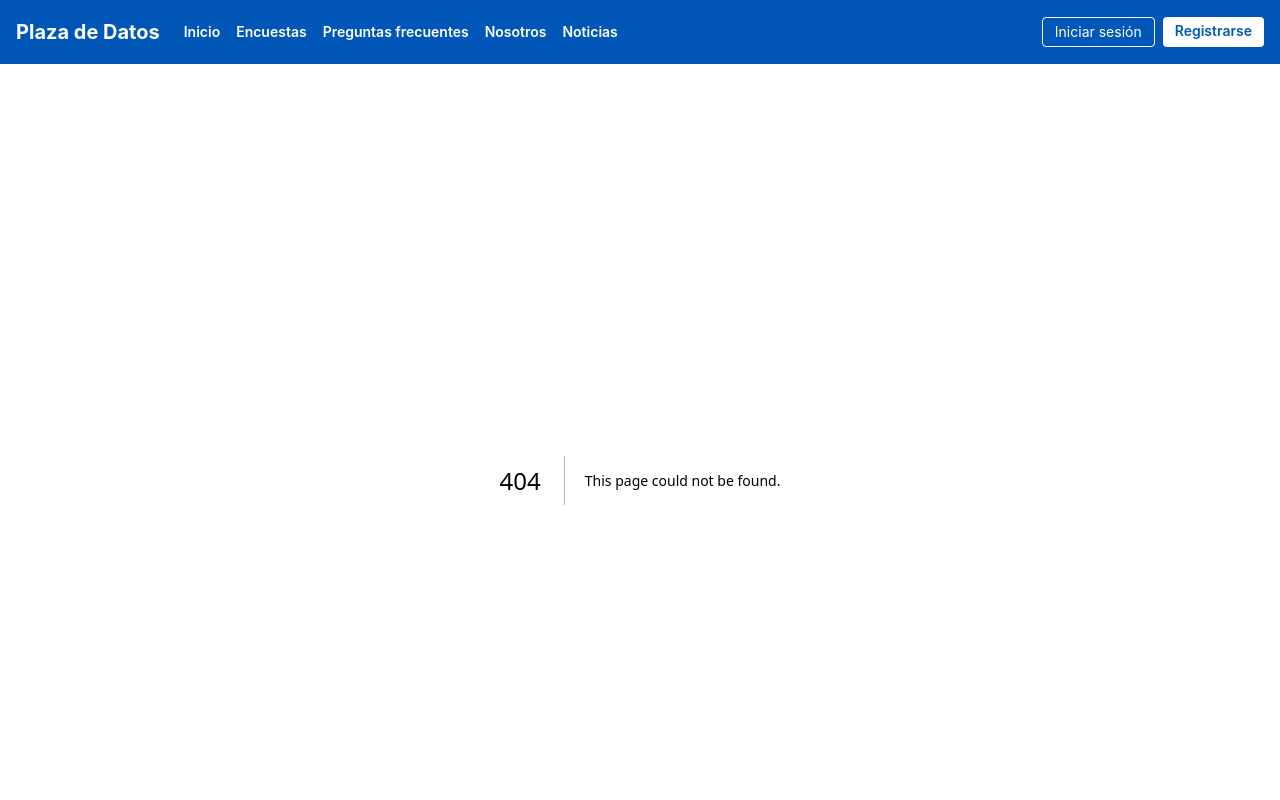
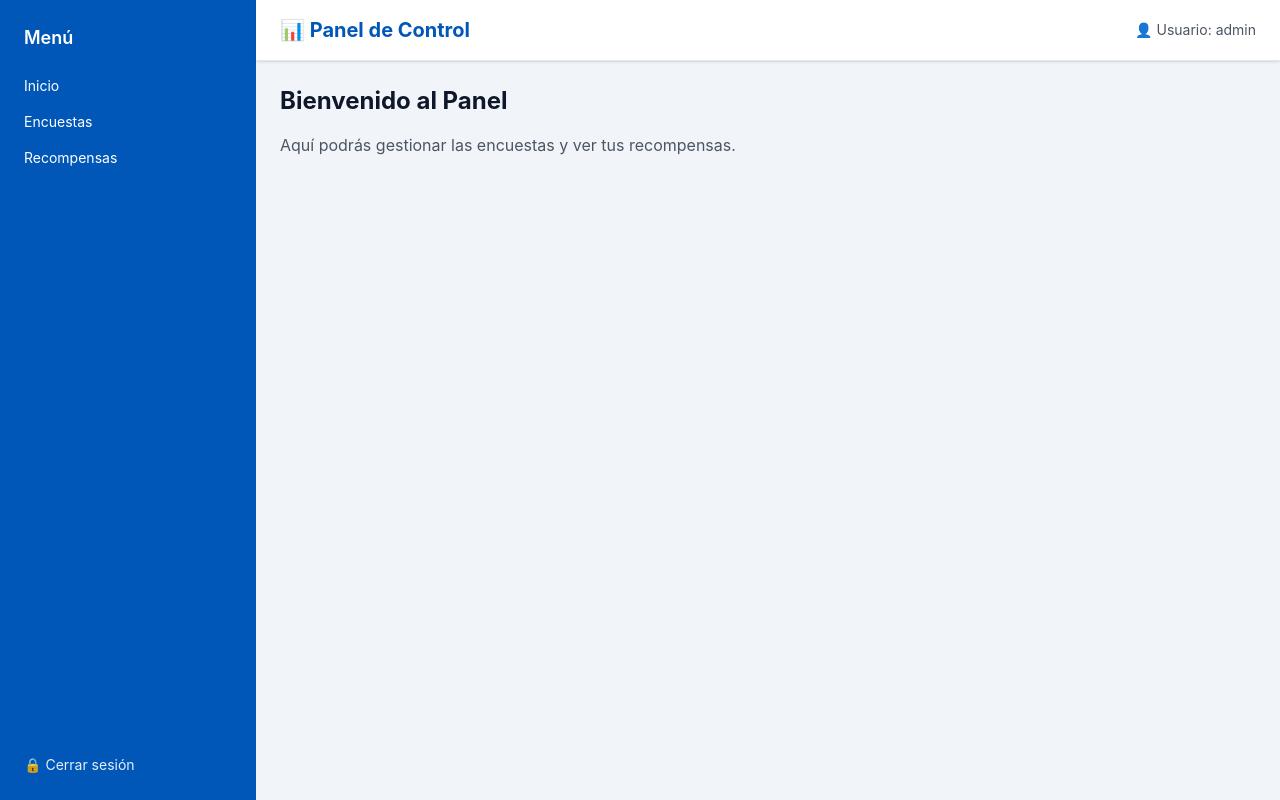
Before and after one commit to plazadedatos/sistema_encuestas, a Next.js app in the folder sistema_encuestas_frontend_inicial/: page /panel in a window 1280 px wide. Before the commit this address had no page. Shown: the top 800 px of the page. Built offline with nearby package versions, Linux system fonts and the light colour scheme.

Commit message:
Ajusto IDs únicos de encuestas y actualizo frontend

```diff
--- a/sistema_encuestas_frontend_inicial/app/layout.tsx
+++ b/sistema_encuestas_frontend_inicial/app/layout.tsx
@@ -1,23 +1,14 @@
+// app/layout.tsx
 import "./globals.css";
-import Topbar from "../components/Topbar";
-import Footer from "../components/Footer";
+import AuthWrapper from "../components/AuthWrapper";
 
-export const metadata = {
-  title: "Encuestas con Recompensas",
-  description: "Sistema de Encuestas Inteligentes",
-};
-
-export default function RootLayout({
-  children,
-}: {
-  children: React.ReactNode;
-}) {
+export default function RootLayout({ children }: { children: React.ReactNode }) {
   return (
     <html lang="es">
       <body>
-        <Topbar />
-        <main className="pt-20">{children}</main>
-        <Footer />
+        <AuthWrapper>
+          {children}
+        </AuthWrapper>
       </body>
     </html>
   );
--- /dev/null
+++ b/sistema_encuestas_frontend_inicial/app/login/layout.tsx
@@ -0,0 +1,10 @@
+// app/login/layout.tsx (mismo para /panel/layout.tsx)
+import "../globals.css"; // ✅ desde `app/panel` sube un solo nivel
+
+export default function AuthLayout({ children }: { children: React.ReactNode }) {
+  return (
+    <html lang="es">
+      <body className="bg-slate-100 min-h-screen">{children}</body>
+    </html>
+  );
+}
--- /dev/null
+++ b/sistema_encuestas_frontend_inicial/app/login/page.tsx
@@ -0,0 +1,43 @@
+// app/login/page.tsx
+"use client";
+import { useState } from "react";
+import { useAuth } from "../../context/authContext";
+
+export default function LoginPage() {
+  const { login } = useAuth();
+  const [username, setUsername] = useState("");
+  const [password, setPassword] = useState("");
+  const [error, setError] = useState("");
+
+  const handleLogin = (e: React.FormEvent) => {
+    e.preventDefault();
+    const success = login(username, password);
+    if (!success) setError("Credenciales inválidas");
+  };
+
+  return (
+    <section className="min-h-screen flex items-center justify-center">
+      <form onSubmit={handleLogin} className="bg-white shadow-md p-8 rounded-lg w-full max-w-sm">
+        <h2 className="text-2xl font-bold mb-4">Iniciar sesión</h2>
+        {error && <p className="text-red-500 text-sm mb-4">{error}</p>}
+        <input
+          type="text"
+          placeholder="Usuario"
+          value={username}
+          onChange={(e) => setUsername(e.target.value)}
+          className="w-full mb-3 p-2 border rounded"
+        />
+        <input
+          type="password"
+          placeholder="Contraseña"
+          value={password}
+          onChange={(e) => setPassword(e.target.value)}
+          className="w-full mb-4 p-2 border rounded"
+        />
+        <button className="bg-primary text-white w-full py-2 rounded hover:bg-primary-dark">
+          Entrar
+        </button>
+      </form>
+    </section>
+  );
+}
--- a/sistema_encuestas_frontend_inicial/app/page.tsx
+++ b/sistema_encuestas_frontend_inicial/app/page.tsx
@@ -1,5 +1,10 @@
+"use client";
 import Hero from "../components/Hero";
 import TarjetaEncuesta from "../components/TarjetaEncuesta";
+import { useEffect } from "react";
+import { useRouter } from "next/navigation";
+import { useAuth } from "../context/authContext";
+import PublicLayout from "./public-layout";
 
 const encuestas = [
   { id: 1, titulo: "Encuesta de satisfacción", puntos: 50 },
@@ -8,8 +13,13 @@ const encuestas = [
   { id: 4, titulo: "Encuesta 4", puntos: 50 },
   { id: 5, titulo: "Encuesta 5", puntos: 100 },
 ];
+export default function HomePage() {
+  const { isAuthenticated } = useAuth();
+  const router = useRouter();
 
-export default function Home() {
+  useEffect(() => {
+    if (isAuthenticated) router.push("/panel");
+  }, [isAuthenticated]);
   return (
     <>
       <Hero />
--- /dev/null
+++ b/sistema_encuestas_frontend_inicial/app/panel/layout.tsx
@@ -0,0 +1,10 @@
+// app/login/layout.tsx (mismo para /panel/layout.tsx)
+import "../globals.css"; // ✅ desde `app/panel` sube un solo nivel
+
+export default function AuthLayout({ children }: { children: React.ReactNode }) {
+  return (
+    <html lang="es">
+      <body className="bg-slate-100 min-h-screen">{children}</body>
+    </html>
+  );
+}
--- /dev/null
+++ b/sistema_encuestas_frontend_inicial/app/panel/page.tsx
@@ -0,0 +1,19 @@
+"use client";
+
+import TopbarInterno from "../../components/TopbarInterno";
+import Sidebar from "../../components/Sidebar";
+
+export default function PanelPage() {
+  return (
+    <div className="flex min-h-screen">
+      <Sidebar />
+      <div className="flex-1">
+        <TopbarInterno />
+        <main className="p-6">
+          <h2 className="text-2xl font-bold mb-4">Bienvenido al Panel</h2>
+          <p className="text-gray-600">Aquí podrás gestionar las encuestas y ver tus recompensas.</p>
+        </main>
+      </div>
+    </div>
+  );
+}
--- /dev/null
+++ b/sistema_encuestas_frontend_inicial/app/public-layout.tsx
@@ -0,0 +1,21 @@
+import "./globals.css";
+import Topbar from "../components/Topbar";
+import Footer from "../components/Footer";
+import { AuthProvider } from "../context/authContext"; // 👈 Importa esto
+
+export const metadata = {
+  title: "Encuestas con Recompensas",
+  description: "Sistema de Encuestas Inteligentes",
+};
+
+export default function PublicLayout({ children }: { children: React.ReactNode }) {
+  return (
+    <html lang="es">
+      <body>
+        <Topbar />
+        <main className="pt-20">{children}</main>
+        <Footer />
+      </body>
+    </html>
+  );
+}
--- /dev/null
+++ b/sistema_encuestas_frontend_inicial/components/AuthWrapper.tsx
@@ -0,0 +1,8 @@
+// components/AuthWrapper.tsx
+"use client";
+
+import { AuthProvider } from "../context/authContext";
+
+export default function AuthWrapper({ children }: { children: React.ReactNode }) {
+  return <AuthProvider>{children}</AuthProvider>;
+}
--- /dev/null
+++ b/sistema_encuestas_frontend_inicial/components/FooterInterno.tsx
@@ -0,0 +1,10 @@
+"use client";
+
+export default function TopbarInterno() {
+  return (
+    <header className="bg-white shadow px-6 py-4 flex justify-between items-center">
+      <h1 className="text-xl font-bold text-primary">Panel de Control</h1>
+      <span className="text-sm text-gray-500">Usuario: admin</span>
+    </header>
+  );
+}
--- /dev/null
+++ b/sistema_encuestas_frontend_inicial/components/Sidebar.tsx
@@ -0,0 +1,32 @@
+"use client";
+
+import Link from "next/link";
+import { useAuth } from "../context/authContext"; // 👈 Importar el hook
+
+export default function Sidebar() {
+  const { logout } = useAuth(); // 👈 Extraer logout del contexto
+
+  return (
+    <aside className="w-64 bg-primary text-white min-h-screen flex flex-col justify-between p-6">
+      {/* Parte superior: navegación */}
+      <div>
+        <h2 className="text-lg font-semibold mb-6">Menú</h2>
+        <nav className="flex flex-col gap-4 text-sm">
+          <Link href="/panel" className="hover:underline">Inicio</Link>
+          <Link href="/panel/encuestas" className="hover:underline">Encuestas</Link>
+          <Link href="/panel/recompensas" className="hover:underline">Recompensas</Link>
+        </nav>
+      </div>
+
+      {/* Parte inferior: botón de cerrar sesión */}
+      <div>
+        <button
+          onClick={logout}
+          className="mt-10 text-sm text-white/90 hover:text-red-300 hover:underline transition"
+        >
+          🔒 Cerrar sesión
+        </button>
+      </div>
+    </aside>
+  );
+}
--- /dev/null
+++ b/sistema_encuestas_frontend_inicial/components/TopbarInterno.tsx
@@ -0,0 +1,11 @@
+// components/TopbarInterno.tsx
+"use client";
+
+export default function TopbarInterno() {
+  return (
+    <header className="bg-white shadow px-6 py-4 flex justify-between items-center border-b">
+      <h1 className="text-xl font-bold text-primary">📊 Panel de Control</h1>
+      <span className="text-sm text-gray-600">👤 Usuario: admin</span>
+    </header>
+  );
+}
--- /dev/null
+++ b/sistema_encuestas_frontend_inicial/context/authContext.tsx
@@ -0,0 +1,50 @@
+// ✅ PASO 1: Crear archivo authContext.tsx en carpeta context
+"use client"; // 👈 DEBE IR COMO PRIMERA LÍNEA
+import { createContext, useContext, useState, useEffect } from "react";
+import { useRouter } from "next/navigation";
+
+interface AuthContextProps {
+  isAuthenticated: boolean;
+  login: (username: string, password: string) => boolean;
+  logout: () => void;
+}
+
+const AuthContext = createContext<AuthContextProps | undefined>(undefined);
+
+export const AuthProvider = ({ children }: { children: React.ReactNode }) => {
+  const [isAuthenticated, setIsAuthenticated] = useState(false);
+  const router = useRouter();
+
+  useEffect(() => {
+    const auth = localStorage.getItem("auth");
+    if (auth === "true") setIsAuthenticated(true);
+  }, []);
+
+  const login = (username: string, password: string) => {
+    if (username === "admin" && password === "123") {
+      localStorage.setItem("auth", "true");
+      setIsAuthenticated(true);
+      router.push("/panel");
+      return true;
+    }
+    return false;
+  };
+
+  const logout = () => {
+    localStorage.removeItem("auth");
+    setIsAuthenticated(false);
+    router.push("/");
+  };
+
+  return (
+    <AuthContext.Provider value={{ isAuthenticated, login, logout }}>
+      {children}
+    </AuthContext.Provider>
+  );
+};
+
+export const useAuth = () => {
+  const context = useContext(AuthContext);
+  if (!context) throw new Error("useAuth debe usarse dentro de AuthProvider");
+  return context;
+};
```
